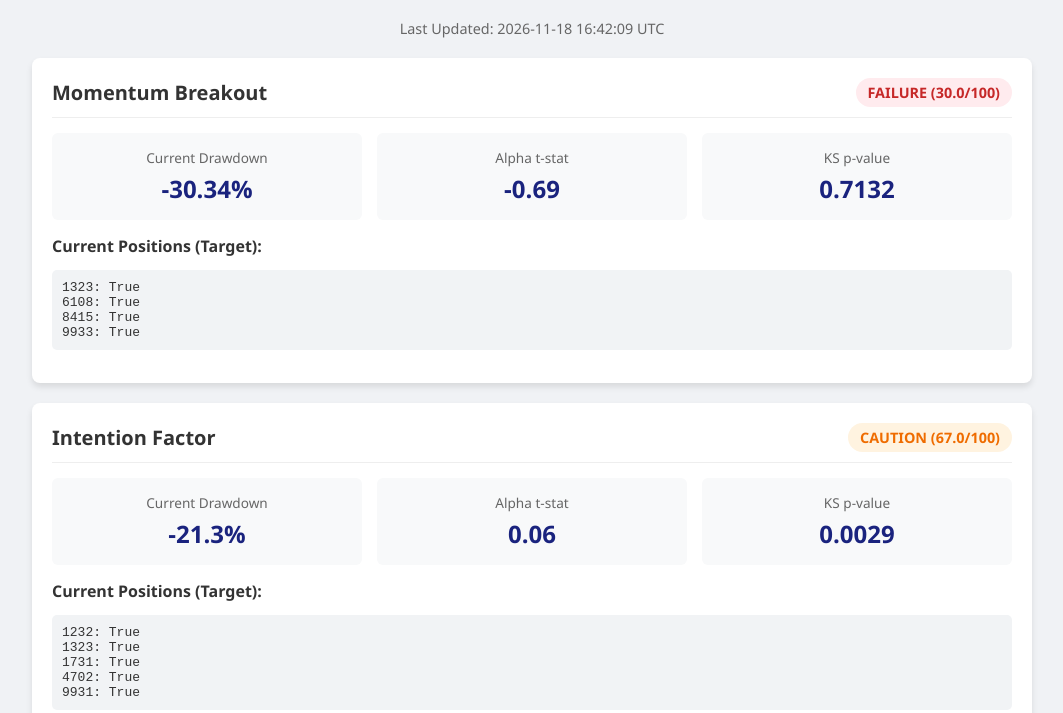
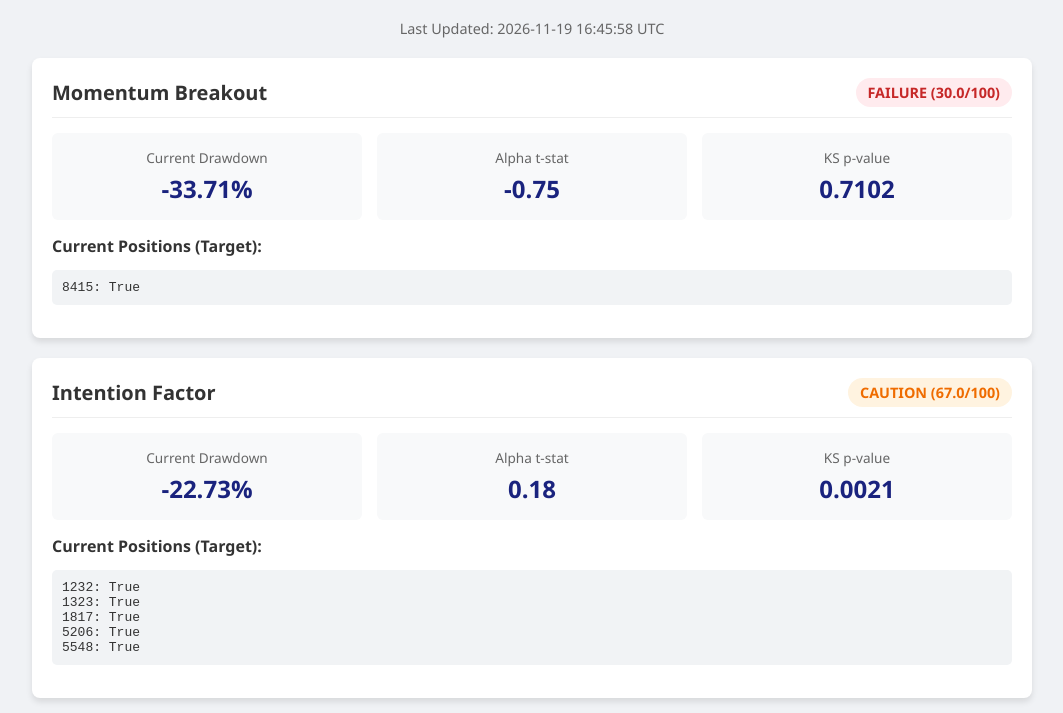
Before and after one commit to 7777ww/factor_research, a plain HTML site: page docs/index.html in a window 1280 px wide. Shown: the part 87-800 px from the top of the page, without its empty margins (108-1171 px from the left). Drawn offline with Linux system fonts and the light colour scheme.

Commit message:
Auto-update daily portfolio dashboard

```diff
--- a/docs/index.html
+++ b/docs/index.html
@@ -28,7 +28,7 @@
     <body>
         <div class="container">
             <h1>📈 Quant Portfolio Dashboard</h1>
-            <div class="update-time">Last Updated: 2026-11-18 16:42:09 UTC</div>
+            <div class="update-time">Last Updated: 2026-11-19 16:45:58 UTC</div>
 
 
     <div class="card">
@@ -39,23 +39,20 @@
         <div class="metric-grid">
             <div class="metric-item">
                 <div class="metric-label">Current Drawdown</div>
-                <div class="metric-value">-30.34%</div>
+                <div class="metric-value">-33.71%</div>
             </div>
             <div class="metric-item">
                 <div class="metric-label">Alpha t-stat</div>
-                <div class="metric-value">-0.69</div>
+                <div class="metric-value">-0.75</div>
             </div>
             <div class="metric-item">
                 <div class="metric-label">KS p-value</div>
-                <div class="metric-value">0.7132</div>
+                <div class="metric-value">0.7102</div>
             </div>
         </div>
         <div class="positions">
             <strong>Current Positions (Target):</strong>
-            <pre>1323: True
-6108: True
-8415: True
-9933: True</pre>
+            <pre>8415: True</pre>
         </div>
     </div>
 
@@ -67,24 +64,24 @@
         <div class="metric-grid">
             <div class="metric-item">
                 <div class="metric-label">Current Drawdown</div>
-                <div class="metric-value">-21.3%</div>
+                <div class="metric-value">-22.73%</div>
             </div>
             <div class="metric-item">
                 <div class="metric-label">Alpha t-stat</div>
-                <div class="metric-value">0.06</div>
+                <div class="metric-value">0.18</div>
             </div>
             <div class="metric-item">
                 <div class="metric-label">KS p-value</div>
-                <div class="metric-value">0.0029</div>
+                <div class="metric-value">0.0021</div>
             </div>
         </div>
         <div class="positions">
             <strong>Current Positions (Target):</strong>
             <pre>1232: True
 1323: True
-1731: True
-4702: True
-9931: True</pre>
+1817: True
+5206: True
+5548: True</pre>
         </div>
     </div>
 
@@ -100,11 +97,11 @@
             </div>
             <div class="metric-item">
                 <div class="metric-label">Alpha t-stat</div>
-                <div class="metric-value">0.15</div>
+                <div class="metric-value">0.29</div>
             </div>
             <div class="metric-item">
                 <div class="metric-label">KS p-value</div>
-                <div class="metric-value">0.061</div>
+                <div class="metric-value">0.0564</div>
             </div>
         </div>
         <div class="positions">
```
